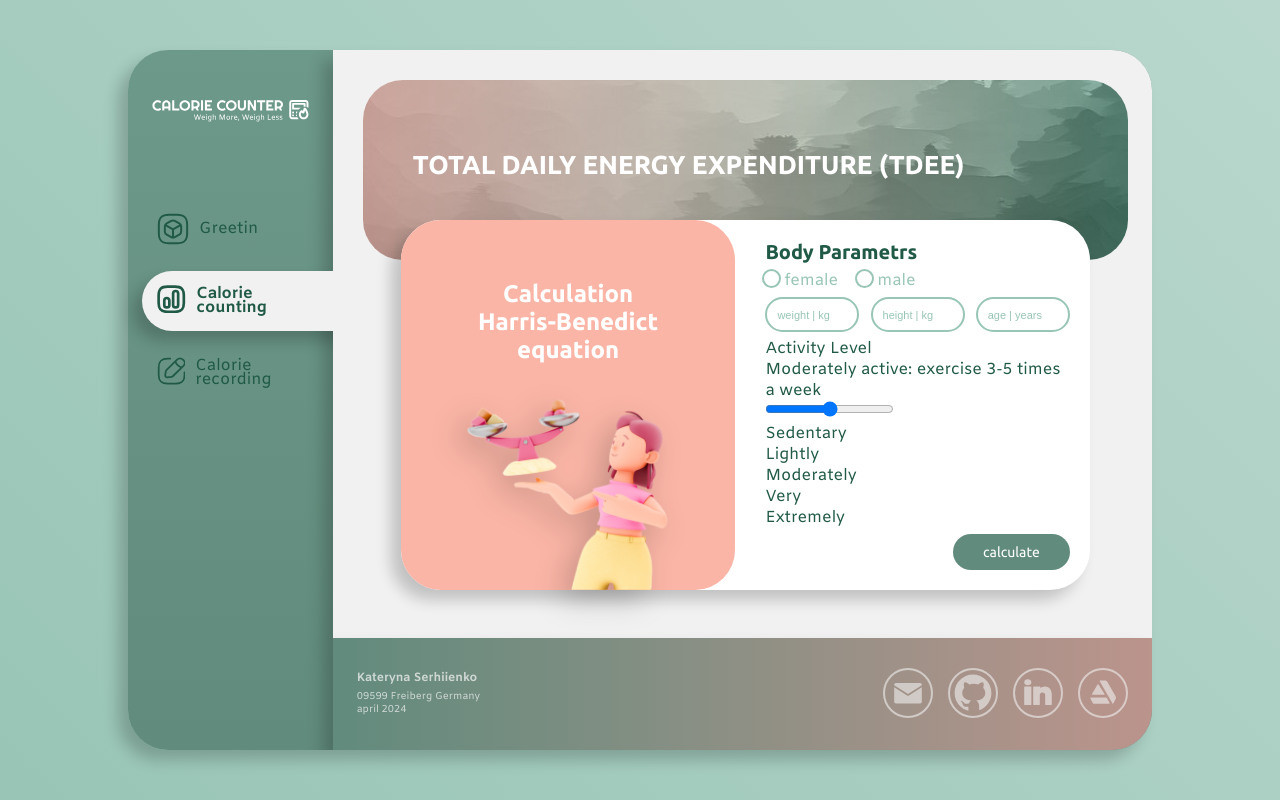
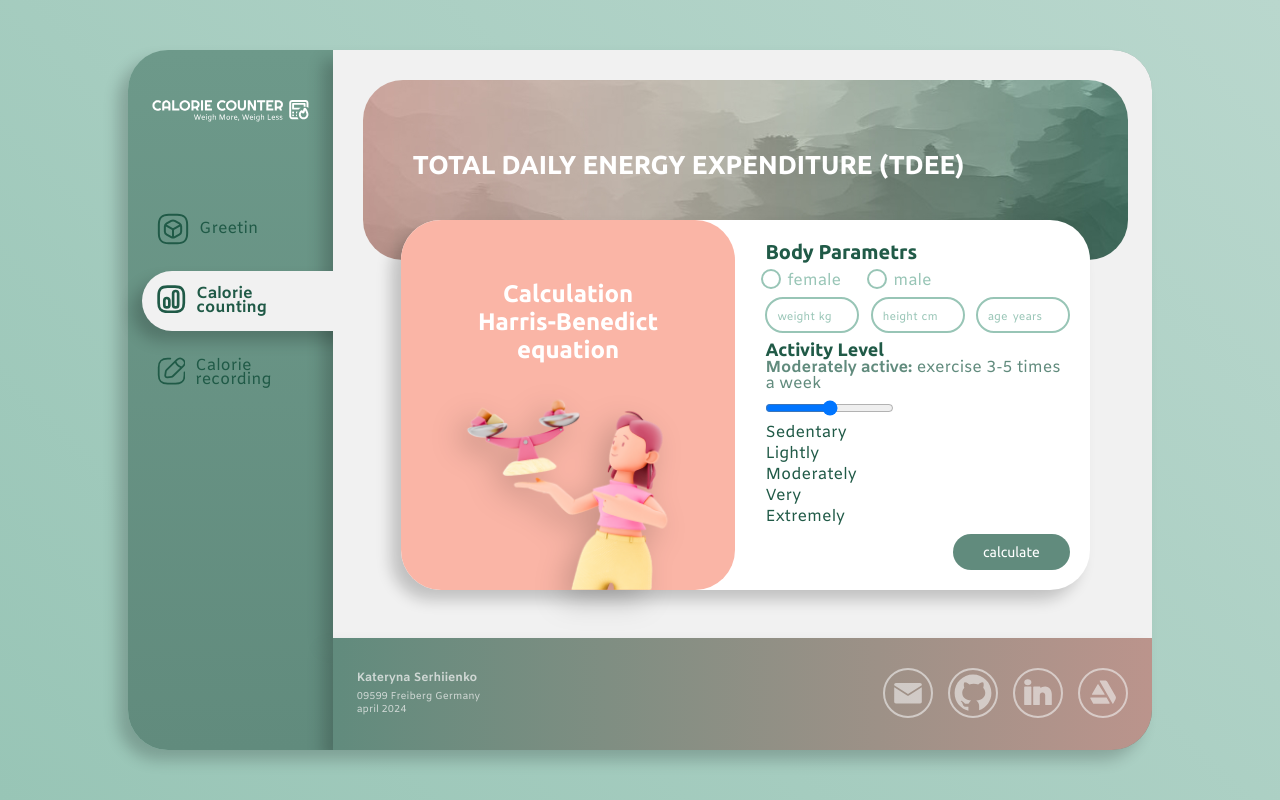
Before and after one commit to KateSerhiienko/calorie-counting-app, a Vue app: page /calorie_counting in a window 1280 px wide. Built offline with nearby package versions, Linux system fonts and the light colour scheme.

Commit message:
update: continue adding style to the CalorieCounting components

```diff
--- a/src/assets/styles/global.scss
+++ b/src/assets/styles/global.scss
@@ -31,12 +31,12 @@
 
   input {
     appearance: none;
-    width: 13px;
-    height: 13px;
+    width: 12px;
+    height: 12px;
     border-radius: 50%;
-    margin-right: 6px;
+    margin-right: 10px;
     outline: max(2px) solid $primary-color-light;
-    outline-offset: max(1px);
+    outline-offset: max(2px);
     transition: $transition;
 
     &:checked {
@@ -65,6 +65,7 @@
   color: $primary-color;
   outline: none;
   font-weight: bold;
+  font-size: 14px;
 
   &:focus {
     border-color: $primary-color;
@@ -74,5 +75,6 @@
     font-size: 11px;
     color: $primary-color-light;
     font-weight: normal;
+    font-family: Amiko;
   }
 }
--- a/src/assets/styles/main.css
+++ b/src/assets/styles/main.css
@@ -70,3 +70,8 @@ h3 {
   font-size: 20px;
   font-family: Ubuntu;
 }
+
+h4 {
+  font-size: 18px;
+  font-family: Ubuntu;
+}
--- a/src/components/CalorieCountingForm.vue
+++ b/src/components/CalorieCountingForm.vue
@@ -27,49 +27,55 @@
       </div>
     </div>
     <div class="parametrs">
-      <div>
+      <div class="weight">
         <input
           type="number"
           id="weight"
-          placeholder="weight | kg"
+          placeholder="weight"
           v-model="formData.weight"
           required
           class="glb-input"
           min="0"
+          max="1000"
         />
       </div>
-      <div>
+      <div class="height">
         <input
           type="number"
           id="height"
-          placeholder="height | kg"
+          placeholder="height"
           v-model="formData.height"
           required
           class="glb-input"
           min="0"
+          max="1000"
         />
       </div>
-      <div>
+      <div class="age">
         <input
           type="number"
           id="age"
-          placeholder="age | years"
+          placeholder="age"
           v-model="formData.age"
           required
           class="glb-input"
           min="0"
+          max="1000"
         />
       </div>
     </div>
     <div class="activity">
-      <p>Activity Level</p>
+      <h4>Activity Level</h4>
       <div
         v-for="activity in getActivityLevels"
         :key="activity.value"
       >
-        <div v-if="formData.selectedActivity === activity.value">
-          <span>{{ activity.label }}: </span>
-          <span>{{ activity.explanation }}</span>
+        <div
+          class="activity-explanation"
+          v-show="formData.selectedActivity === activity.value"
+        >
+          <span class="activity-titile">{{ activity.label }}: </span>
+          <span class="activity-text">{{ activity.explanation }}</span>
         </div>
       </div>
       <div>
@@ -183,13 +189,59 @@
     display: flex;
 
     div {
-      margin-right: 20px;
+      margin-right: 30px;
     }
   }
 
   .parametrs {
     display: flex;
     justify-content: space-between;
+
+    .weight {
+      &::after {
+        content: 'kg';
+        position: absolute;
+        transform: translate(-41px, 13px);
+        color: $primary-color-light;
+        font-size: 11px;
+      }
+    }
+
+    .height {
+      &::after {
+        content: 'cm';
+        position: absolute;
+        transform: translate(-43px, 13px);
+        color: $primary-color-light;
+        font-size: 11px;
+      }
+    }
+
+    .age {
+      &::after {
+        content: 'years';
+        position: absolute;
+        transform: translate(-57px, 13px);
+        color: $primary-color-light;
+        font-size: 11px;
+      }
+    }
+  }
+
+  .activity {
+    &-explanation {
+      height: 40px;
+      line-height: 1;
+    }
+
+    &-titile {
+      font-weight: bold;
+      color: $primary-color;
+    }
+
+    &-text {
+      color: $primary-color;
+    }
   }
 
   .button {
--- a/src/components/pages/CalorieCountingPage.vue
+++ b/src/components/pages/CalorieCountingPage.vue
@@ -66,6 +66,7 @@
     align-items: center;
     transform: translate(107%, 0);
     transition: $transition;
+    z-index: 1;
 
     &-title {
       margin-top: 60px;
```
